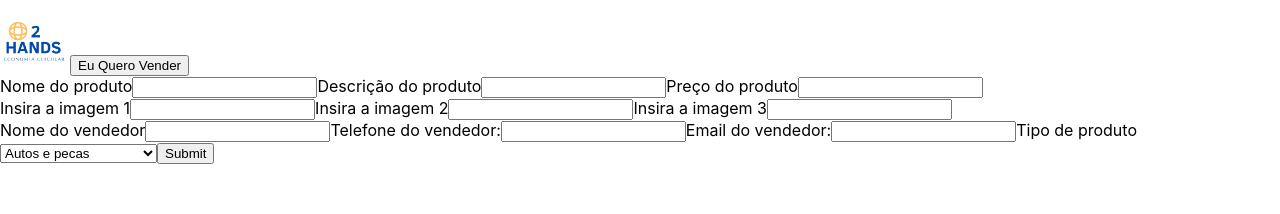
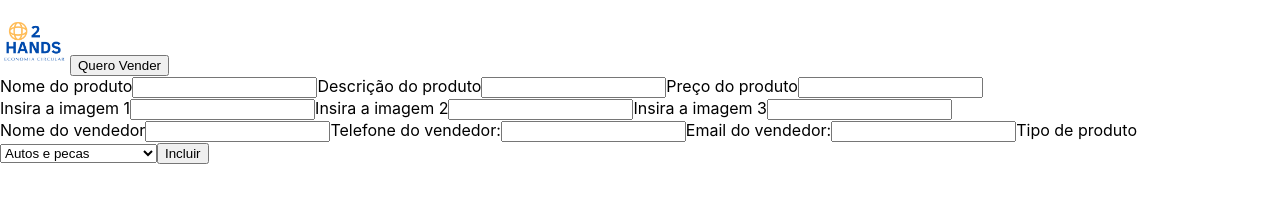
Before and after one commit to fabiolpgomes/2hands, a React (Create React App) app: page /createProduct in a window 1280 px wide. Shown: the top 214 px of the page. Built offline with nearby package versions, Linux system fonts and the light colour scheme; the HTML template or start-up script is replaced by a standard one.

Commit message:
Incluido no App.j - navigate e Alterado a Descricao do Botao  CreateProduct

```diff
--- a/src/App.js
+++ b/src/App.js
@@ -17,7 +17,7 @@ function App() {
             <img src={logo} mt-1 alt="logo" height={70} />
           </Link>
           <Link to="/createProduct">
-            <Button variant="warning">Eu Quero Vender</Button>
+            <Button variant="warning">Quero Vender</Button>
           </Link>
         </nav>
       </div>
--- a/src/pages/CreateProduct/index.js
+++ b/src/pages/CreateProduct/index.js
@@ -1,5 +1,6 @@
 import axios from "axios";
 import { useEffect, useState } from "react";
+import { useNavigate } from "react-router-dom";
 
 function CreateProduct() {
   const [imgsForm, setImagesForm] = useState({
@@ -17,6 +18,9 @@ function CreateProduct() {
     email_seller: "",
     category: "",
   });
+
+  const navigate = useNavigate();
+
   function handleChange(e) {
     setForm({ ...form, [e.target.name]: e.target.value });
   }
@@ -24,6 +28,7 @@ function CreateProduct() {
     e.preventDefault();
     try {
       await axios.post("https://ironrest.herokuapp.com/2hands", form);
+      navigate("/");
     } catch (error) {
       console.log(error);
     }
@@ -101,7 +106,7 @@ function CreateProduct() {
           <option value="Moda e beleza">Moda e beleza</option>
         </select>
         <button type="submit" onClick={imagesHandleChange}>
-          Submit
+          Incluir
         </button>
       </form>
     </div>
```
